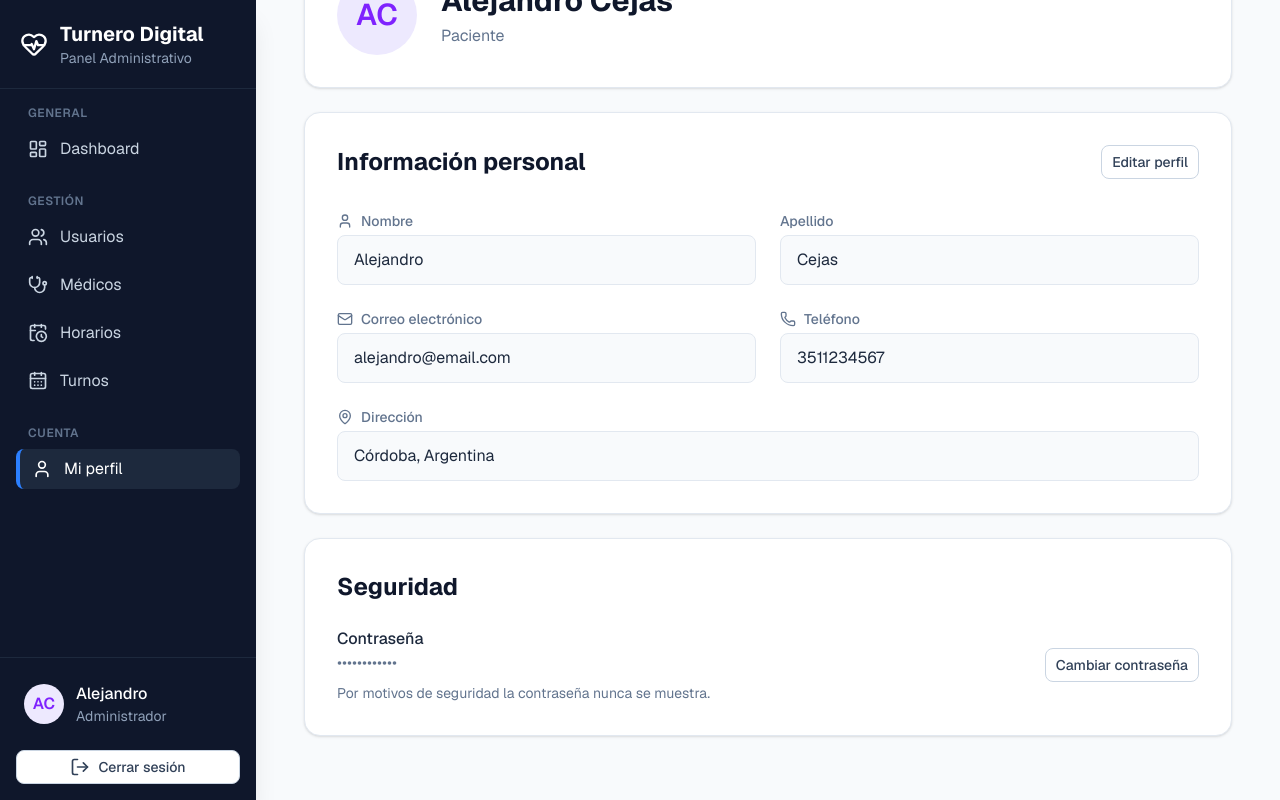
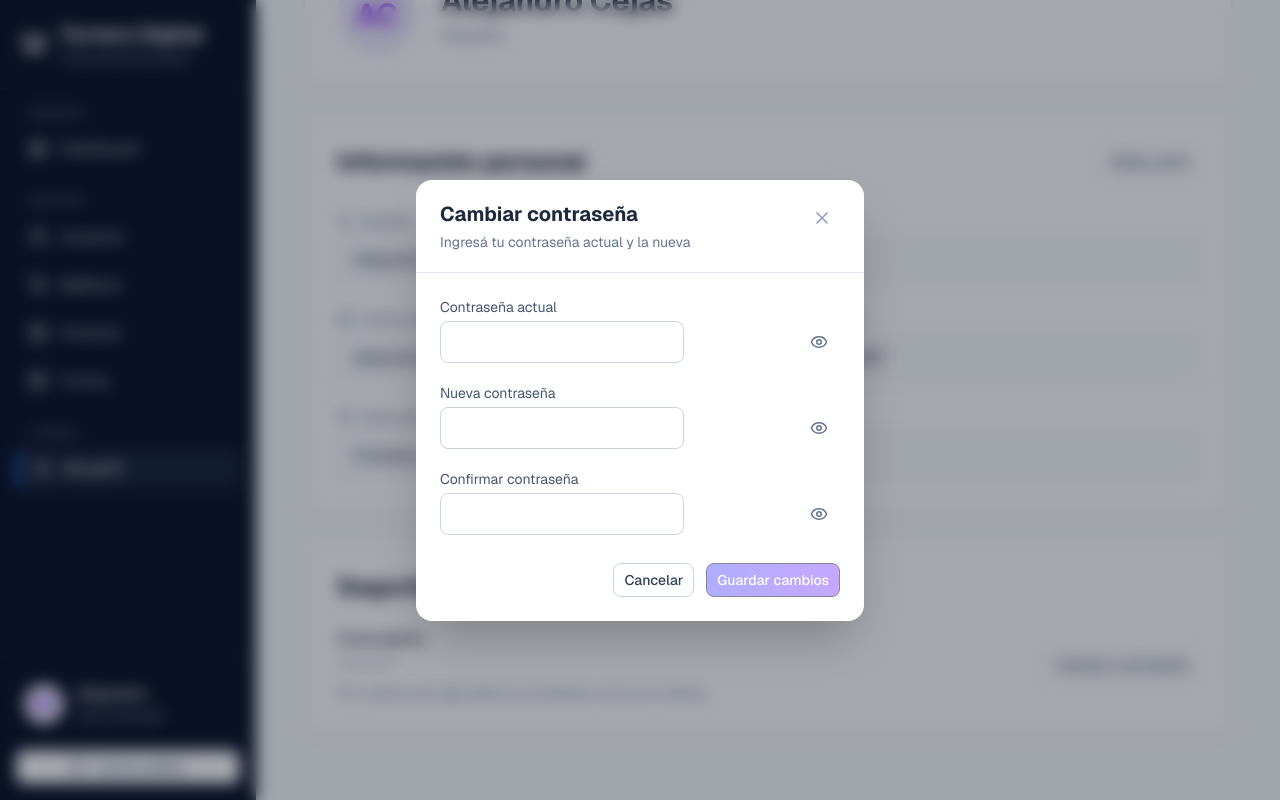
Before and after one commit to Agustina-NBlanco/turnero-digital, a Next.js app in the folder frontend/: page /admin/profile in a window 1280 px wide. Both pictures are taken after a click on the button "Cambiar contraseña". Shown: the part 306-1106 px from the top of the page. Built offline with nearby package versions, Linux system fonts and the light colour scheme.

Commit message:
Modal cambio de contraseña

```diff
--- /dev/null
+++ b/frontend/src/components/profile/cards/ChangePasswordModal.tsx
@@ -0,0 +1,159 @@
+
+"use client"
+
+import { useState } from "react"
+import Button from "@/components/ui/buttons/Button"
+import { Eye, EyeOff } from "lucide-react"
+import Modal from "@/components/ui/overlay/Modal"
+import Input from "@/components/ui/forms/Input"
+import { toast } from "sonner"
+
+interface Props {
+    open: boolean
+    onClose: () => void
+}
+
+export default function ChangePasswordModal({ open, onClose }: Props) {
+
+    const [showCurrent, setShowCurrent] = useState(false)
+    const [showNew, setShowNew] = useState(false)
+    const [showConfirm, setShowConfirm] = useState(false)
+
+    const [form, setForm] = useState({
+        currentPassword: "",
+        newPassword: "",
+        confirmPassword: ""
+    })
+
+    const handleChange = (field: string, value: string) => {
+        setForm(prev => ({ ...prev, [field]: value }))
+    }
+
+    const isValid =
+        form.currentPassword &&
+        form.newPassword &&
+        form.confirmPassword &&
+        form.newPassword === form.confirmPassword
+
+    const handleSubmit = (e: React.FormEvent) => {
+        e.preventDefault()
+
+        if (!isValid) return
+
+        console.log("Cambio de contraseña:", form)
+
+        setForm({
+            currentPassword: "",
+            newPassword: "",
+            confirmPassword: ""
+        })
+
+        onClose()
+    }
+
+    return (
+        <Modal
+            open={open}
+            onClose={onClose}
+            title="Cambiar contraseña"
+            subtitle="Ingresá tu contraseña actual y la nueva"
+            size="sm"
+        >
+            <form onSubmit={handleSubmit} className="space-y-5">
+
+                {/* ACTUAL */}
+                <div className="flex flex-col gap-1">
+                    <label className="text-sm text-slate-600">Contraseña actual</label>
+
+                    <div className="relative">
+                        <Input
+                            type={showCurrent ? "text" : "password"}
+                            value={form.currentPassword}
+                            onChange={(e) => handleChange("currentPassword", e.target.value)}
+                        />
+
+                        <button
+                            type="button"
+                            onClick={() => setShowCurrent(!showCurrent)}
+                            className="absolute right-3 top-1/2 -translate-y-1/2 text-slate-500"
+                        >
+                            {showCurrent ? <EyeOff size={18} /> : <Eye size={18} />}
+                        </button>
+                    </div>
+                </div>
+
+                {/* NUEVA */}
+                <div className="flex flex-col gap-1">
+                    <label className="text-sm text-slate-600">Nueva contraseña</label>
+
+                    <div className="relative">
+                        <Input
+                            type={showNew ? "text" : "password"}
+                            value={form.newPassword}
+                            onChange={(e) => handleChange("newPassword", e.target.value)}
+                        />
+
+                        <button
+                            type="button"
+                            onClick={() => setShowNew(!showNew)}
+                            className="absolute right-3 top-1/2 -translate-y-1/2 text-slate-500"
+                        >
+                            {showNew ? <EyeOff size={18} /> : <Eye size={18} />}
+                        </button>
+                    </div>
+                </div>
+
+                {/* CONFIRMAR */}
+                <div className="flex flex-col gap-1">
+                    <label className="text-sm text-slate-600">Confirmar contraseña</label>
+
+                    <div className="relative">
+                        <Input
+                            type={showConfirm ? "text" : "password"}
+                            value={form.confirmPassword}
+                            onChange={(e) => handleChange("confirmPassword", e.target.value)}
+                        />
+
+                        <button
+                            type="button"
+                            onClick={() => setShowConfirm(!showConfirm)}
+                            className="absolute right-3 top-1/2 -translate-y-1/2 text-slate-500"
+                        >
+                            {showConfirm ? <EyeOff size={18} /> : <Eye size={18} />}
+                        </button>
+                    </div>
+                </div>
+
+                {/* ERROR SIMPLE */}
+                {form.newPassword !== form.confirmPassword && form.confirmPassword && (
+                    <p className="text-sm text-red-500">
+                        Las contraseñas no coinciden
+                    </p>
+                )}
+
+                {/* ACTIONS */}
+                <div className="flex justify-end gap-3 pt-2">
+                    <Button
+                        type="button"
+                        variant="secondary"
+                        onClick={onClose}
+                    >
+                        Cancelar
+                    </Button>
+
+                    <Button
+                        type="submit"
+                        disabled={!isValid}
+                        className="bg-linear-to-r from-indigo-500 to-violet-500 text-white"
+                        onClick={() => {
+                            toast.success("Contraseña actualizada correctamente")
+                        }}
+                    >
+                        Guardar cambios
+                    </Button>
+                </div>
+
+            </form>
+        </Modal>
+    )
+}
--- a/frontend/src/components/profile/cards/SecurityCard.tsx
+++ b/frontend/src/components/profile/cards/SecurityCard.tsx
@@ -1,9 +1,17 @@
 import Button from "@/components/ui/buttons/Button";
+import ChangePasswordModal from "./ChangePasswordModal";
+import { useState } from "react";
 
 
 
 export default function SecurityCard() {
+
+    const [open, setOpen] = useState(false)
+
     return (
+
+        <>
+
             <section className="rounded-2xl border border-slate-200 bg-white p-5 sm:p-8 shadow-sm">
 
                 <h2 className="text-2xl font-bold text-slate-900">
@@ -30,13 +38,23 @@ export default function SecurityCard() {
 
                     <Button
                         variant="secondary"
+                        onClick={() => setOpen(true)}
                         className="justify-center sm:w-auto"
+
                     >
                         Cambiar contraseña
                     </Button>
 
                 </div>
 
-        </section>
+            </section >
+
+            <ChangePasswordModal
+                open={open}
+                onClose={() => setOpen(false)}
+            />
+
+        </>
+
     )
 }
```
Lines whose indentation alone changed are shown as unchanged.
